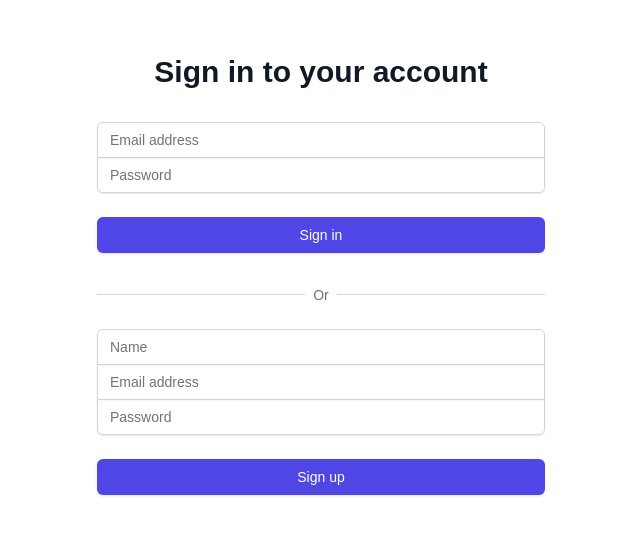
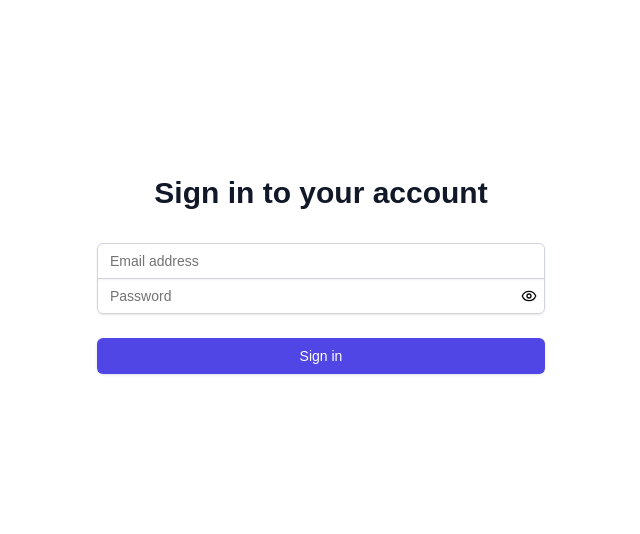
Before and after one commit to Pratham271/Assemble, a Next.js app: page / in a window 1280 px wide. Shown: the part 138-672 px from the top of the page, without its empty margins (319-959 px from the left). Built offline with nearby package versions, Linux system fonts and the light colour scheme.

Commit message:
updated the task manager to have only login

```diff
--- a/src/components/TaskManager.tsx
+++ b/src/components/TaskManager.tsx
@@ -7,7 +7,7 @@ import { Button } from '@/components/ui/button'
 import { Input } from '@/components/ui/input'
 import { Checkbox } from '@/components/ui/checkbox'
 import { Select, SelectContent, SelectItem, SelectTrigger, SelectValue } from '@/components/ui/select'
-import { Trash2 } from 'lucide-react'
+import { Eye, EyeClosed, Trash2 } from 'lucide-react'
 
 type Task = {
   id: string
@@ -42,6 +42,7 @@ export default function TaskManager() {
   const [user, setUser] = useState<User | null>(null)
   const [loginForm, setLoginForm] = useState({ email: '', password: '' })
   const [signupForm, setSignupForm] = useState({ email: '', password: '', name: '' })
+  const [showPassword, setShowPassword] = useState(false)
 
   useEffect(() => {
     if (user) {
@@ -201,17 +202,27 @@ export default function TaskManager() {
                 <label htmlFor="password" className="sr-only">
                   Password
                 </label>
+                <div className='relative'>
                 <Input
                   id="password"
                   name="password"
-                  type="password"
-                  autoComplete="current-password"
+                  type={showPassword?"text":"password"}
+                  autoComplete="none"
                   required
                   className="appearance-none rounded-none relative block w-full px-3 py-2 border border-gray-300 placeholder-gray-500 text-gray-900 rounded-b-md focus:outline-none focus:ring-indigo-500 focus:border-indigo-500 focus:z-10 sm:text-sm"
                   placeholder="Password"
                   value={loginForm.password}
                   onChange={(e) => setLoginForm({ ...loginForm, password: e.target.value })}
                 />
+                <button
+
+                  className="absolute right-2 top-2.5"
+                  onClick={() => setShowPassword(!showPassword)}
+                  >
+                    {showPassword?<EyeClosed className="bg-transparent h-4 w-4"/>:<Eye className="bg-transparent h-4 w-4"/>}
+                </button>
+                </div>
+
               </div>
             </div>
 
@@ -225,7 +236,7 @@ export default function TaskManager() {
             </div>
           </form>
 
-          <div className="mt-6">
+          {/* <div className="mt-6">
             <div className="relative">
               <div className="absolute inset-0 flex items-center">
                 <div className="w-full border-t border-gray-300" />
@@ -296,7 +307,7 @@ export default function TaskManager() {
                 </Button>
               </div>
             </form>
-          </div>
+          </div> */}
         </div>
       </div>
     )
```
